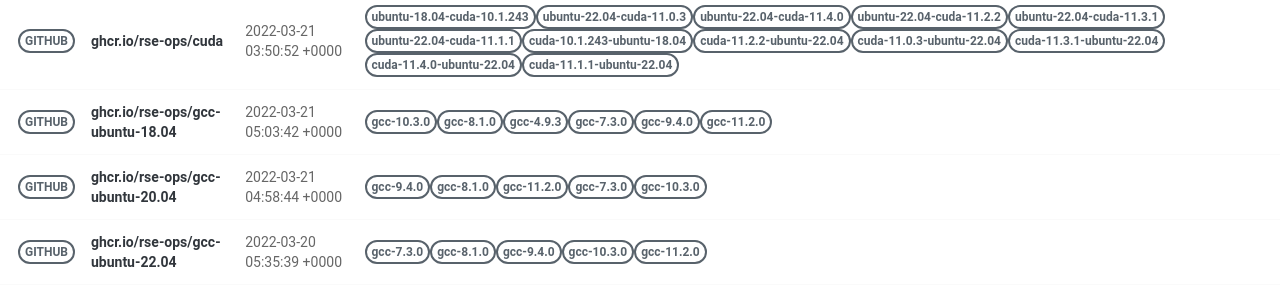
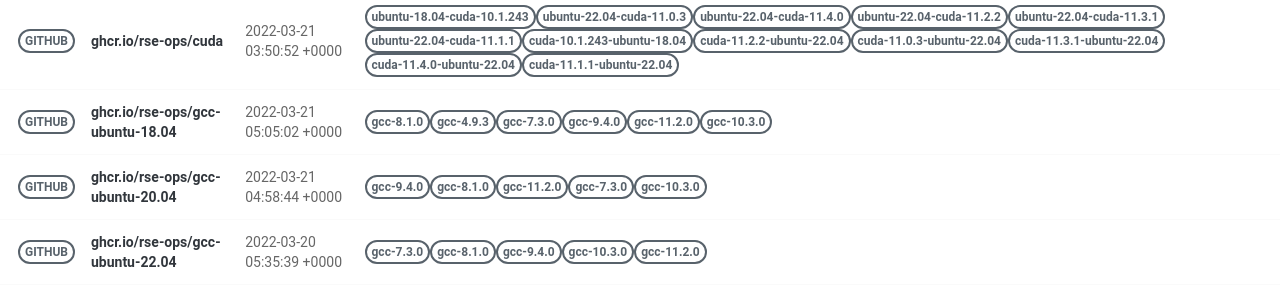
Before and after one commit to rse-ops/docker-images, a Jekyll site: the page built from pages/index.md, in a window 1280 px wide. Shown: the part 502-801 px from the top of the page. Built offline with Jekyll 4.4.1, drawn with Linux system fonts in a browser that asks for light colours; nearby versions of some CDN libraries.

Commit message:
Automated push to update library 2022-03-21

```diff
--- a/_library/ghcr.io-rse-ops-gcc-ubuntu-18.04.md
+++ b/_library/ghcr.io-rse-ops-gcc-ubuntu-18.04.md
@@ -1,14 +1,11 @@
 ---
 layout: container
 name: ghcr.io/rse-ops/gcc-ubuntu-18.04
-updated_at: 2022-03-21 05:03:42.118184
+updated_at: 2022-03-21 05:05:02.794916
 
 
 container_url: https://github.com/orgs/rse-ops/packages/container/package/gcc-ubuntu-18.04
 versions:
- - tag: gcc-10.3.0
-   dockerfile: https://github.com/rse-ops/docker-images/blob/main/ubuntu/gcc/Dockerfile
-   manifest: https://crane.ggcr.dev/manifest/ghcr.io/rse-ops/gcc-ubuntu-18.04:gcc-10.3.0
  - tag: gcc-8.1.0
    dockerfile: https://github.com/rse-ops/docker-images/blob/main/ubuntu/gcc/Dockerfile
    manifest: https://crane.ggcr.dev/manifest/ghcr.io/rse-ops/gcc-ubuntu-18.04:gcc-8.1.0
```
Also changed, not shown: other parts of _library/ghcr.io-rse-ops-gcc-ubuntu-18.04.md (+3 -0 lines).
